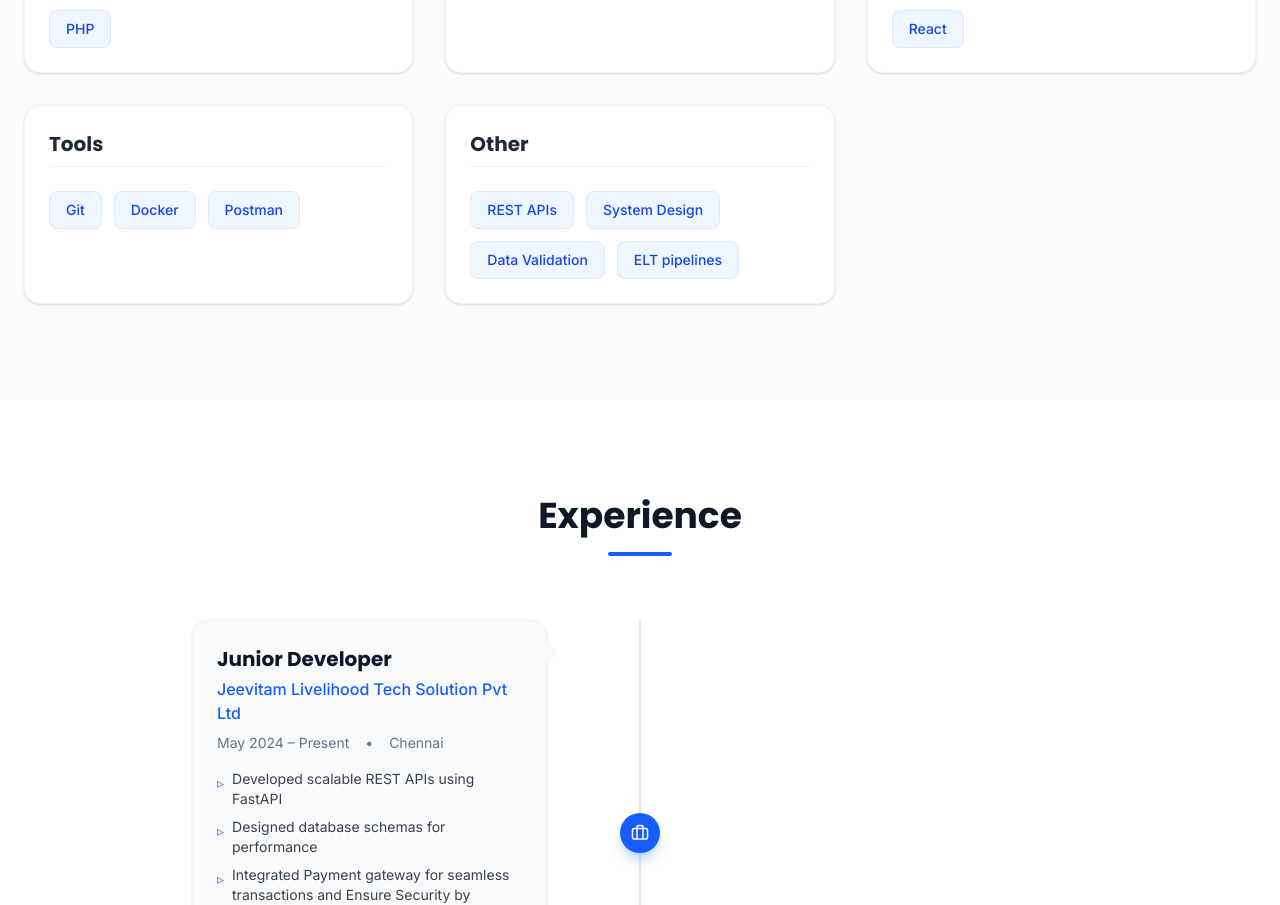
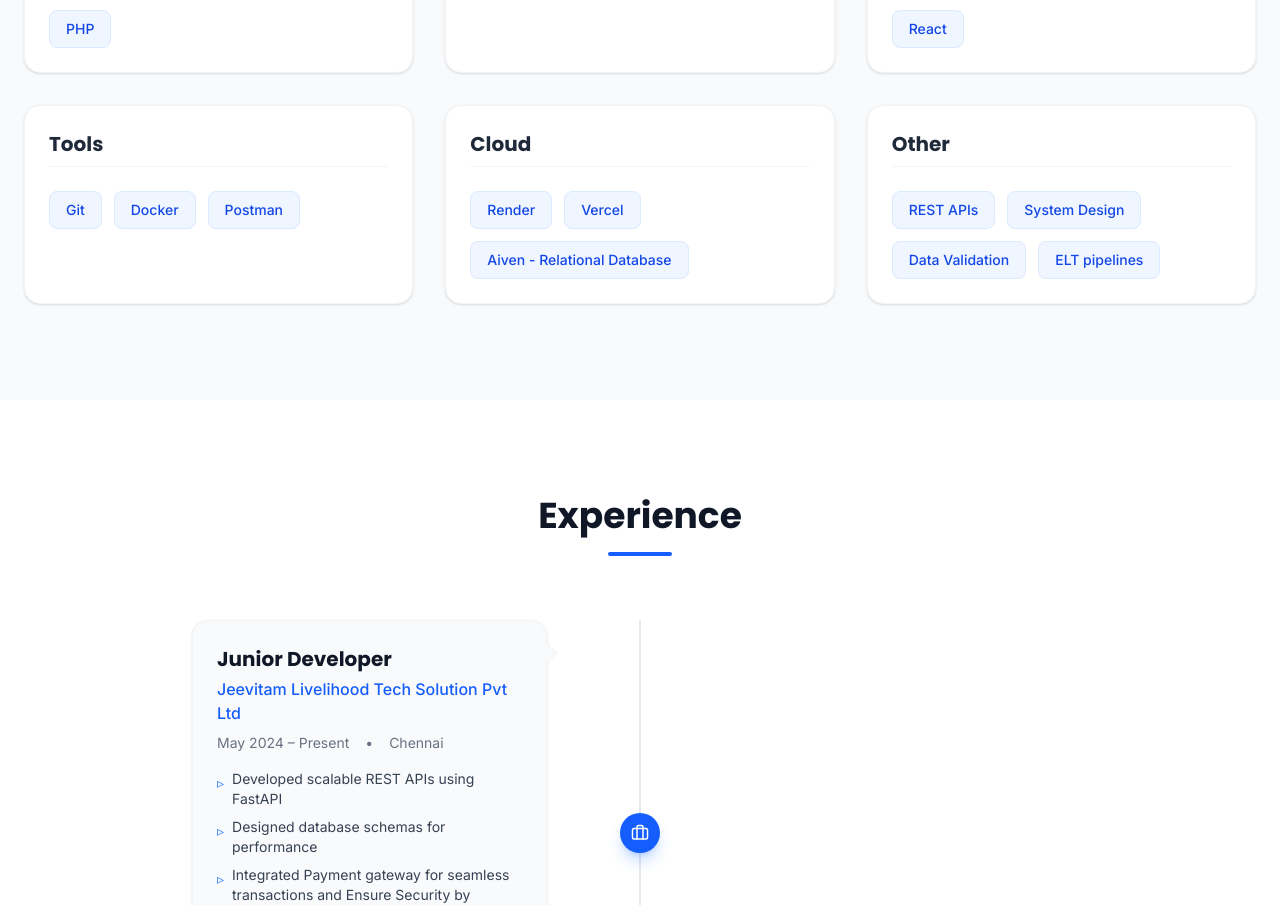
Before and after one commit to kalaiarasan0/kalaiarasan, a React (Vite) app: page / in a window 1280 px wide. Shown: the part 1866-2771 px from the top of the page. Built offline with nearby package versions, Linux system fonts and the light colour scheme.

Commit message:
cloud skill added

```diff
--- a/src/components/Skills.jsx
+++ b/src/components/Skills.jsx
@@ -17,6 +17,10 @@ const skillsData = [
   {
     category: "Tools",
     skills: ["Git", "Docker", "Postman"]
+  },
+  {
+    category: "Cloud",
+    skills: ["Render", "Vercel", "Aiven - Relational Database"]
   },
   {
     category: "Other",
```
